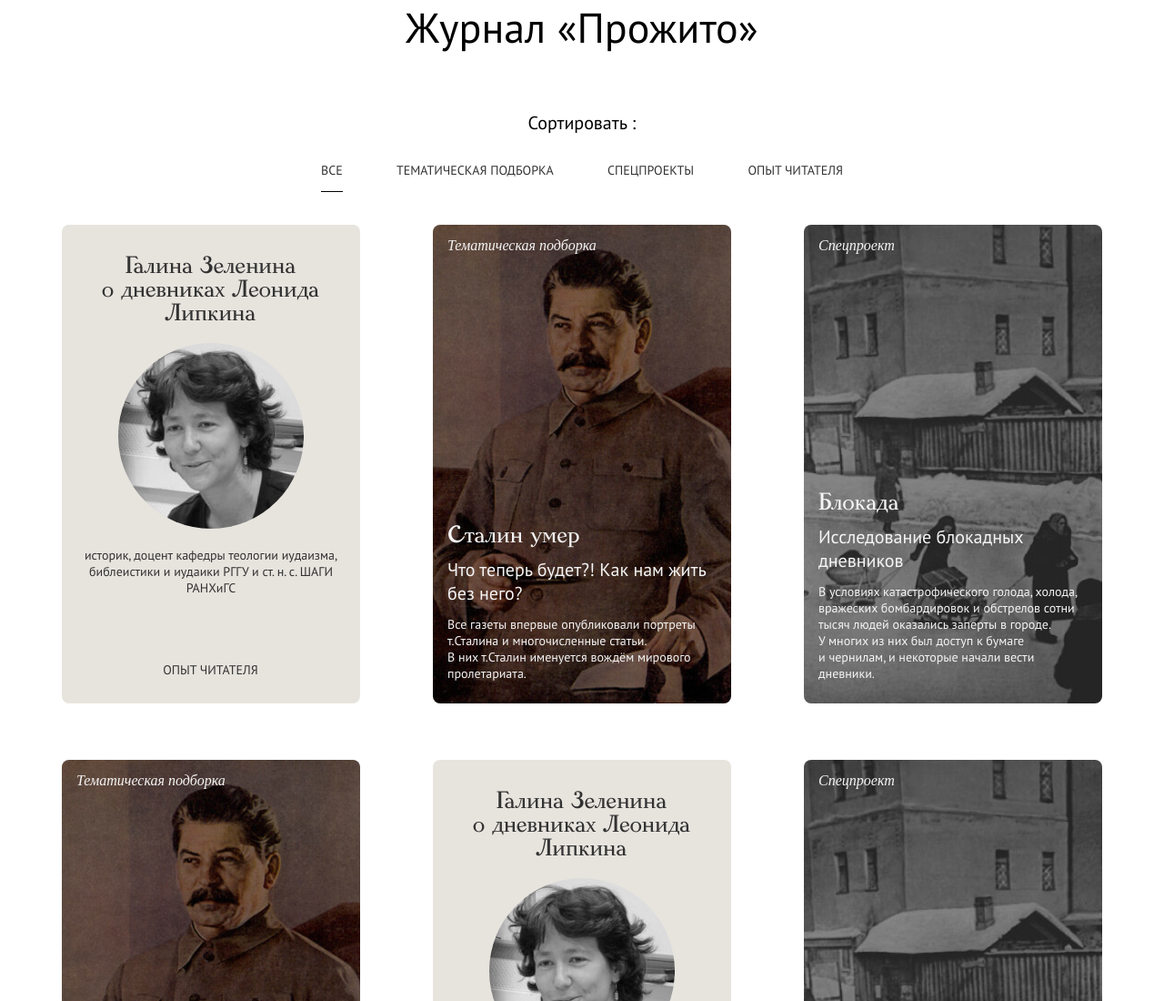
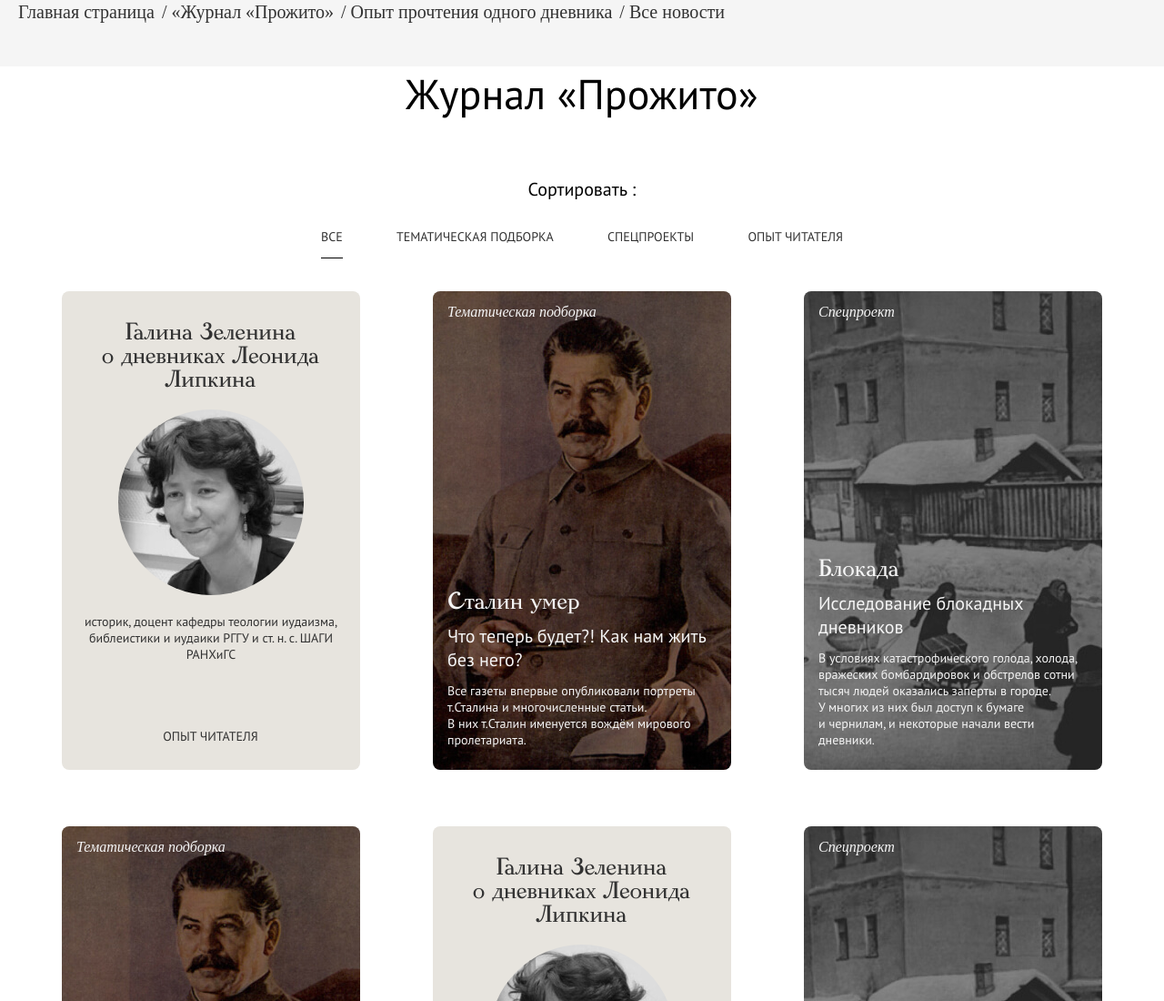
Before and after one commit to Wintori/Projito, a plain HTML site: page magazine.html in a window 1280 px wide. Shown: the top 1100 px of the page at 91% size. Drawn offline with Linux system fonts and the light colour scheme.

Commit message:
add navigation

```diff
--- /dev/null
+++ b/blocks/menu/__link/_history/menu__link_history.css
@@ -0,0 +1,3 @@
+.menu__link_history {
+
+}
--- /dev/null
+++ b/blocks/menu/__link/_home/menu__link_home.css
@@ -0,0 +1 @@
+.menu__link_home {}
--- /dev/null
+++ b/blocks/menu/__link/_journal/menu__link_journal.css
@@ -0,0 +1,3 @@
+.menu__link_journal {
+
+}
--- /dev/null
+++ b/blocks/menu/__link/_news/menu__link_news.css
@@ -0,0 +1,3 @@
+.menu__link_news {
+
+}
--- /dev/null
+++ b/blocks/menu/__link/menu__link.css
@@ -0,0 +1,18 @@
+.menu__link {
+    list-style-type: none;
+    display: flex;
+    text-decoration: none;
+    font-family: 'PT Sans';
+    font-style: normal;
+    font-weight: 400;
+    font-size: 20px;
+    line-height: 26px;
+    color: #323232;
+    margin-right: 8px;
+}
+@media screen and(max-width: 768px){
+    .menu__link {
+    font-size: 14px;
+    line-height: 18px;
+    }
+}
--- /dev/null
+++ b/blocks/menu/menu.css
@@ -0,0 +1,21 @@
+.menu  {
+    display: flex;
+    background:  #F5F5F5;
+
+}
+
+.menu ul {
+    list-style-type: none;
+    display: flex;
+    padding: 0;
+    margin: 0;
+    padding-left: 20px;
+    padding-bottom: 47px;
+}
+
+@media screen and(max-width: 768px){
+    .menu ul {
+        padding-left: 15px;
+        padding-bottom: 27px;
+    }
+}
--- a/magazine.html
+++ b/magazine.html
@@ -13,6 +13,15 @@
 
         <header class="header">
         </header>
+
+        <nav class="menu">
+            <ul>
+                <li><a href="#" class="menu__link menu__link_home">Главная страница</a></li>
+                <li><a href="#" class="menu__link menu__link_journal"> / «Журнал «Прожито»</a></li>
+                <li><a href="#" class="menu__link menu__link_history"> / Опыт прочтения одного дневника</a></li>
+                <li><a href="#" class="menu__link menu__link_news"> / Все новости</a></li>
+            </ul>
+        </nav>
 
         <main class="content">
             <section class="journal">
--- a/pages/magazine.css
+++ b/pages/magazine.css
@@ -3,6 +3,12 @@
 @import url('../blocks/page/page.css');
 @import url('../blocks/content/content.css');
 
+@import url('../blocks/menu/menu.css');
+@import url('../blocks/menu/__link/menu__link.css');
+@import url('../blocks/menu/__link/_history/menu__link_history.css');
+@import url('../blocks/menu/__link/_home/menu__link_home.css');
+@import url('../blocks/menu/__link/_journal/menu__link_journal.css');
+@import url('../blocks/menu/__link/_news/menu__link_news.css');
 
 @import url('../blocks/journal/journal.css');
 @import url('../blocks/journal/__title/journal__title.css');
```
Also changed, not shown: pages/typical.css (+7 -0 lines), typical.html (+9 -0 lines).
